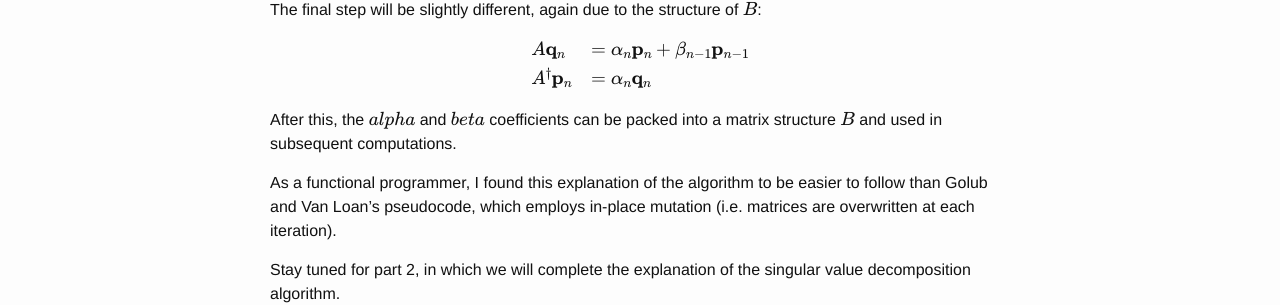
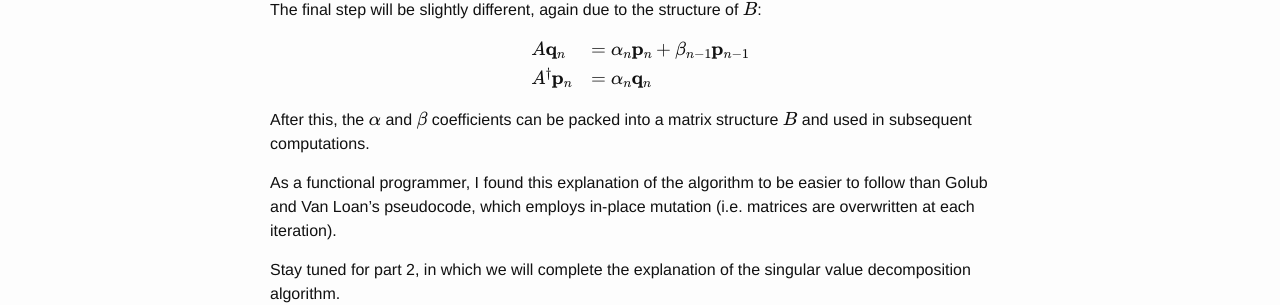
Before and after one commit to ocramz/ocramz.github.io, a Jekyll site: the page built from _posts/2017-02-07-golub-kahan-lanczos.markdown, in a window 1280 px wide. Shown: the part 1199-1504 px from the top of the page. Built offline with Jekyll 4.4.1, drawn with Linux system fonts in a browser that asks for light colours; formulas are drawn with MathJax 3.

Commit message:
upd blog

```diff
--- a/_posts/2017-02-07-golub-kahan-lanczos.markdown
+++ b/_posts/2017-02-07-golub-kahan-lanczos.markdown
@@ -68,7 +68,7 @@
 \end{array}
 $$
 
-After this, the $$alpha$$ and $$beta$$ coefficients can be packed into a matrix structure $$B$$ and used in subsequent computations.
+After this, the $$\alpha$$ and $$\beta$$ coefficients can be packed into a matrix structure $$B$$ and used in subsequent computations.
 
 As a functional programmer, I found this explanation of the algorithm to be easier to follow than Golub and Van Loan's pseudocode, which employs in-place mutation (i.e. matrices are overwritten at each iteration).
 
```
